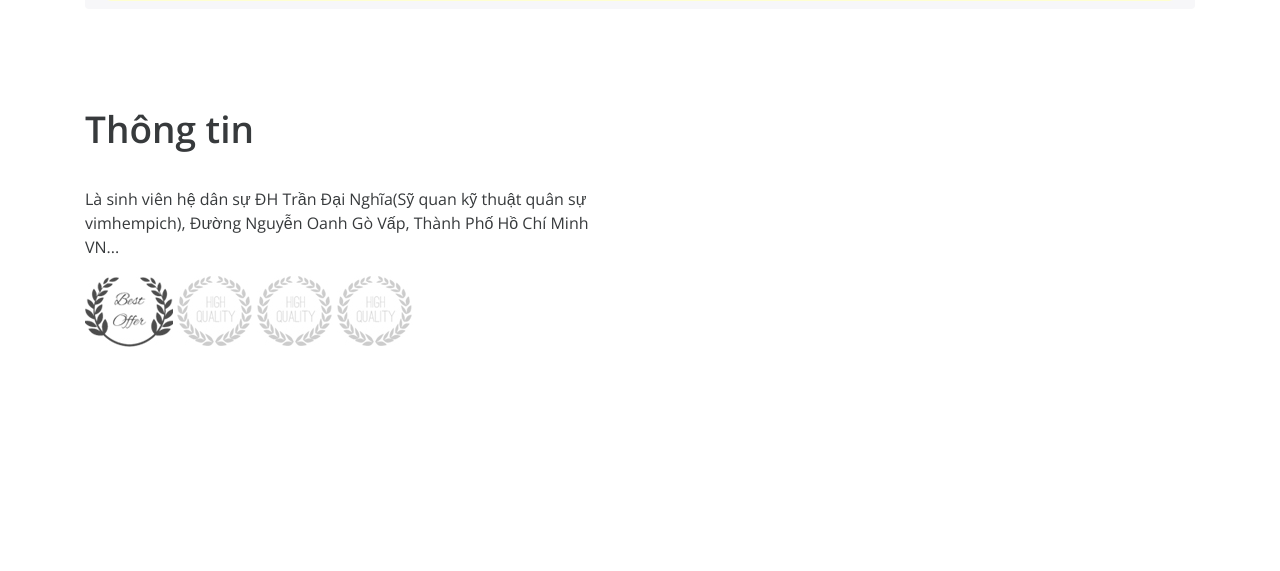
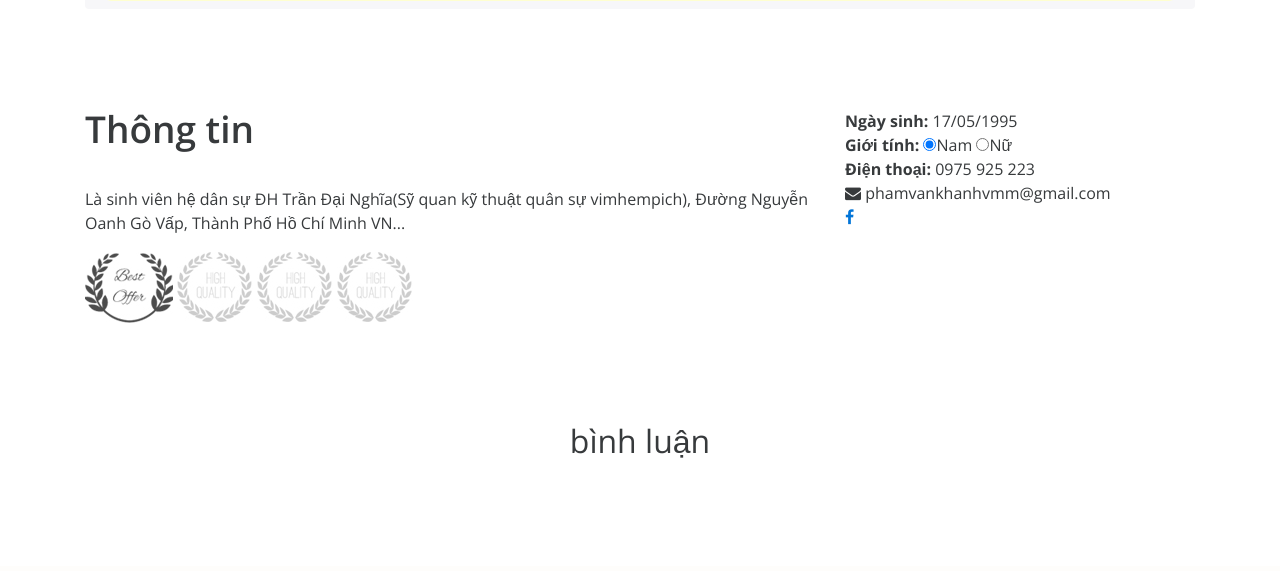
Before and after one commit to phamvankhanh223/phamvankhanh223.github.io, a PHP site: page / in a window 1280 px wide. Shown: the part 791-1362 px from the top of the page. After the commit the page ends 1249 px from the top, so only its background shows below. Run offline with PHP 8.4, Linux system fonts and the light colour scheme; some libraries are stand-ins or nearby versions.

Commit message:
thêm khối comment facebook cho trang

```diff
--- a/1.css
+++ b/1.css
@@ -99,7 +99,11 @@ h3.tieude {
 .thongtin .col-sm-6.soluoc {
     height: 462px;
 }
-
+.khcommentfacebook{
+	margin-top:100px;
+	margin-bottom: 100px;
+	text-align: center;
+}
 
 
 
--- a/index.html
+++ b/index.html
@@ -14,6 +14,20 @@
  	<link rel="stylesheet" href="1.css">
 </head>
 <body >
+	<!-- khoi them comment facebook -->
+		<div id="fb-root"></div>
+<script>(function(d, s, id) {
+  var js, fjs = d.getElementsByTagName(s)[0];
+  if (d.getElementById(id)) return;
+  js = d.createElement(s); js.id = id;
+  js.src = 'https://connect.facebook.net/vi_VN/sdk.js#xfbml=1&version=v2.12&appId=2058285854495875&autoLogAppEvents=1';
+  fjs.parentNode.insertBefore(js, fjs);
+}(document, 'script', 'facebook-jssdk'));</script>
+
+	<!-- het dinh dang cho khoi comment facebook -->
+
+
+
  	<div class="anhtop">
  		<div class="noidungtren">
  			<img src="images/avatar.png">
@@ -53,7 +67,7 @@
 <div class="thongtin">
 	<div class="container">
 		<div class="row">
-			<div class="col-sm-6 soluoc">
+			<div class="col-sm-8 soluoc">
 				<h3 class="tieude">
 					Thông tin
 				</h3>
@@ -79,13 +93,44 @@
 
 				</div>
 			</div>
-			<div class="col-sm-6">
+			<div class="col-sm-4">
+			 	<div class="ngaysinh">
+			 		<strong>Ngày sinh: </strong><span>17/05/1995</span>
+			 	</div>
+			 	<div class="Giới tính">
+			 		<strong>Giới tính: </strong>
+			 		<span><input type="radio" checked name="nam">Nam</span>
+			 		<span><input type="radio" name="nu">Nữ</span>
+			 	</div>
+			 	<div class="ngaysinh">
+			 		<strong>Điện thoại: </strong><span>0975 925 223</span>
+			 	</div>
+			 	<div class="email">
+			 		<strong><i class="fa fa-envelope"></i> </strong>phamvankhanhvmm@gmail.com
+			 	</div>
+
+				<div class="facebook">
+			 		<strong><a class="fa fa-facebook" href="https://faceook.com/khanhpham223"></a> </strong>
+			 	</div>
+
 
 			</div>
 		</div>
 	</div>
 </div>
 
+<div class="container khcommentfacebook">
+	<div class="row">
+		<div class="col-sm-12">
+			<h2>bình luận</h2>
+			<div class="fb-comments" data-href="https://phamvankhanh223.github.io/" data-width="&#x300;&#x303;&#x309;576" data-numposts="10"></div>
+		</div>
+
+	</div>
+	<div class="row">
+			<div class="fb-comments" data-href="https://phamvankhanh223.github.io/" data-width="&#x300;&#x303;&#x309;576" data-numposts="10"></div>
+	</div>
+</div>
 
 </body>
 </html>
```
